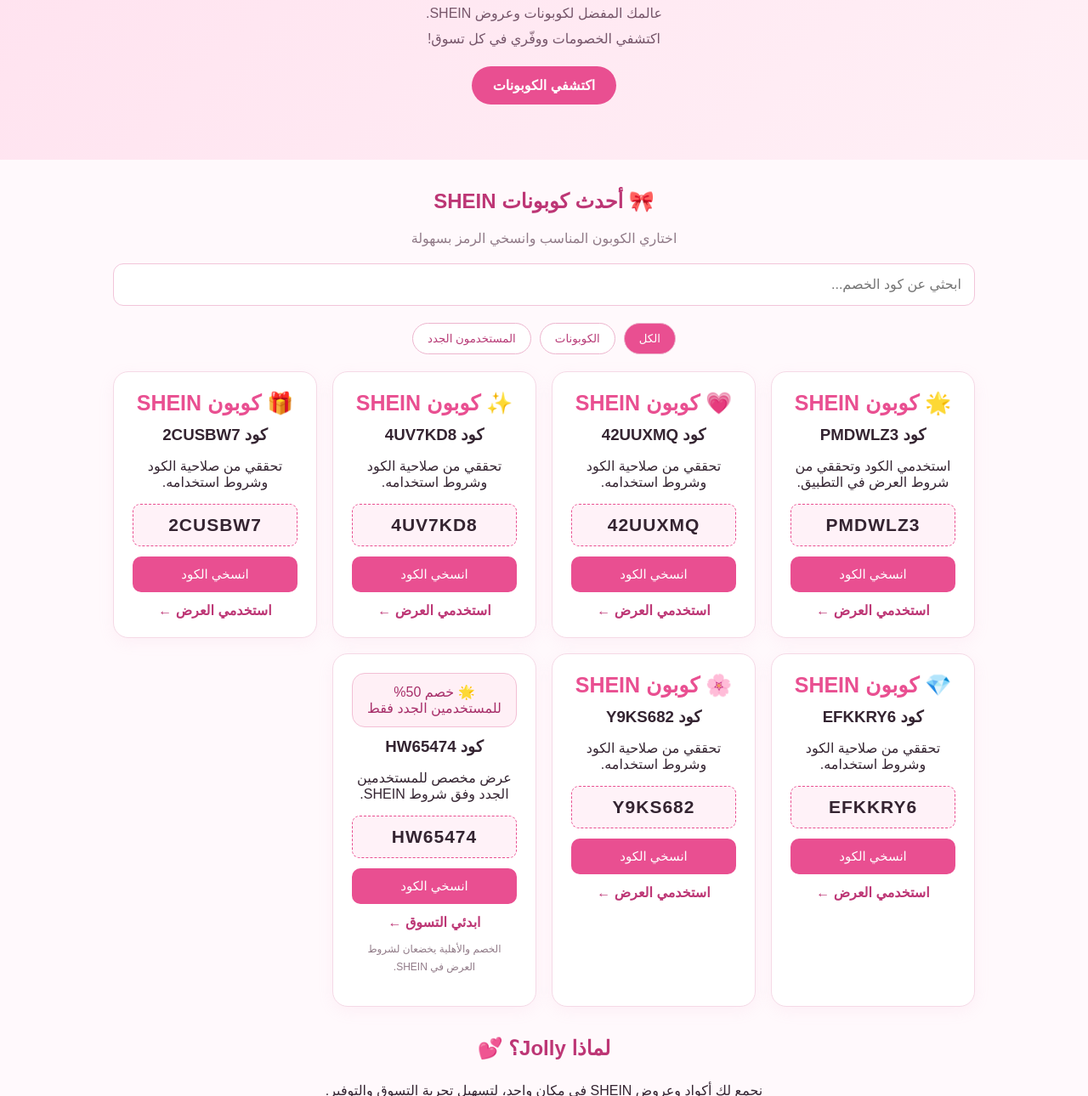
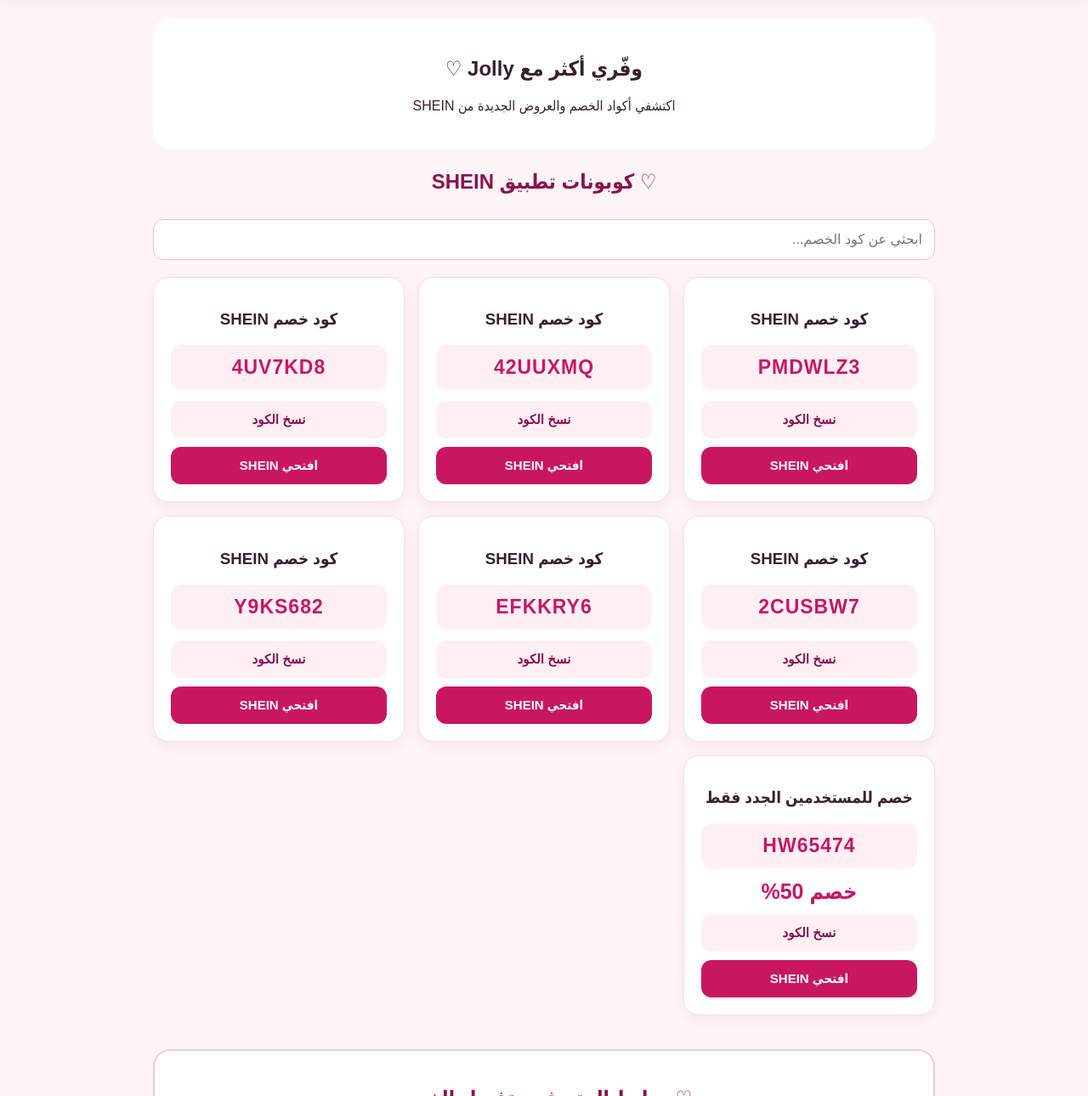
Before and after one commit to maryamsweity60-arch/Jolly, a plain HTML site: page index.html in a window 1280 px wide. Shown: the part 196-1486 px from the top of the page at 85% size. Drawn offline with Linux system fonts and the light colour scheme.

Commit message:
Update index.html

```diff
--- a/index.html
+++ b/index.html
@@ -4,212 +4,322 @@
 <head>
 <meta charset="UTF-8">
 <meta name="viewport" content="width=device-width, initial-scale=1.0">
-<title>Jolly ♡ | كوبونات وخصومات SHEIN</title>
-<meta name="description" content="اكتشفي كوبونات وعروض SHEIN مع Jolly ووفري في تسوقك.">
+<title>Jolly | كوبونات SHEIN</title>
 <style>
-*{box-sizing:border-box}
-body{margin:0;font-family:Arial,sans-serif;background:#fff9fc;color:#342431}
-header{background:#fff;padding:18px 6%;display:flex;justify-content:space-between;align-items:center;box-shadow:0 2px 12px #0000000b;flex-wrap:wrap;gap:12px}
-.logo{font-size:32px;font-weight:bold;color:#e94f91}
-nav a{margin:0 9px;text-decoration:none;color:#57404d;font-size:14px}
-.hero{text-align:center;padding:65px 20px;background:linear-gradient(135deg,#ffe2ef,#fff0f6)}
-.hero h1{font-size:36px;color:#bd3675;margin:0 0 15px}
-.hero p{color:#76566a;line-height:1.9}
-.btn{display:inline-block;background:#e94f91;color:white;padding:13px 25px;border-radius:25px;text-decoration:none;border:0;cursor:pointer;font-weight:bold}
-.container{max-width:1050px;margin:35px auto;padding:0 18px}
-h2{text-align:center;color:#bd3675}
-.search{display:block;width:100%;padding:15px;border:1px solid #f2c5da;border-radius:12px;font-size:16px;margin:20px 0}
-.categories{display:flex;gap:10px;justify-content:center;flex-wrap:wrap;margin:20px 0}
-.category{border:1px solid #edb5ce;background:white;color:#b83d78;padding:10px 17px;border-radius:22px;cursor:pointer}
-.category.active{background:#e94f91;color:white}
-.cards{display:grid;grid-template-columns:repeat(auto-fit,minmax(230px,1fr));gap:18px}
-.card{background:white;border:1px solid #f5d9e6;border-radius:18px;padding:22px;text-align:center;box-shadow:0 5px 18px #e9a6c51c}
-.discount{font-size:25px;color:#e94f91;font-weight:bold}
-.card h3{margin:12px 0}
-.code{background:#fff2f8;border:1px dashed #e94f91;padding:12px;border-radius:9px;font-size:21px;font-weight:bold;letter-spacing:1px;direction:ltr}
-.copy{width:100%;margin-top:12px;padding:12px;background:#e94f91;color:white;border:0;border-radius:10px;font-size:15px;cursor:pointer}
-.shop{display:block;margin-top:12px;color:#bd3675;text-decoration:none;font-weight:bold}
-.note{font-size:12px;color:#917b88;line-height:1.8}
-.special{background:#fff0f6;border:1px solid #f3bfd5;border-radius:15px;padding:12px;color:#a72e69;margin-bottom:12px}
-.empty{text-align:center;color:#917b88;display:none;padding:25px}
-footer{text-align:center;padding:28px;background:#fff0f6;color:#805b70;margin-top:50px;line-height:1.8}
-@media(max-width:600px){
-.hero h1{font-size:29px}
-nav a{margin:0 4px;font-size:12px}
-header{justify-content:center}
+:root {
+  --pink:#c81760;
+  --dark:#8d104c;
+  --light:#fff5f8;
+  --gold:#ffc75a;
+  --white:#fff;
 }
+* {box-sizing:border-box}
+body {
+  margin:0;
+  font-family:Arial,Tahoma,sans-serif;
+  background:var(--light);
+  color:#38202c;
+}
+header {
+  background:linear-gradient(135deg,#c81760,#8d104c);
+  color:white;
+  text-align:center;
+  padding:30px 15px;
+}
+.logo {font-size:38px;font-weight:900;letter-spacing:2px}
+header p {margin:8px 0 0}
+nav {
+  display:flex;
+  justify-content:center;
+  flex-wrap:wrap;
+  gap:10px;
+  padding:14px;
+  background:white;
+  position:sticky;
+  top:0;
+  z-index:5;
+  box-shadow:0 2px 10px #0000000d;
+}
+nav a {
+  text-decoration:none;
+  color:var(--dark);
+  font-weight:bold;
+  padding:9px 13px;
+  border-radius:20px;
+  background:#fff0f5;
+}
+.container {max-width:950px;margin:auto;padding:22px 15px}
+.hero {
+  text-align:center;
+  padding:25px 15px;
+  background:white;
+  border-radius:20px;
+  margin-bottom:25px;
+}
+h2 {color:var(--dark);text-align:center}
+.search {
+  width:100%;
+  padding:14px;
+  border:1px solid #efbfd1;
+  border-radius:12px;
+  font-size:16px;
+  margin:10px 0 20px;
+}
+.grid {
+  display:grid;
+  grid-template-columns:repeat(auto-fit,minmax(220px,1fr));
+  gap:16px;
+}
+.card {
+  background:white;
+  padding:20px;
+  border-radius:18px;
+  text-align:center;
+  box-shadow:0 5px 18px #8d104c12;
+  border:1px solid #f7dce7;
+}
+.code {
+  font-size:23px;
+  font-weight:900;
+  color:var(--pink);
+  background:#fff0f5;
+  padding:13px;
+  border-radius:12px;
+  margin:13px 0;
+  letter-spacing:1px;
+  direction:ltr;
+}
+button,.main-link {
+  display:block;
+  width:100%;
+  border:0;
+  border-radius:12px;
+  padding:13px;
+  margin-top:10px;
+  font-size:15px;
+  font-weight:bold;
+  cursor:pointer;
+  text-decoration:none;
+}
+.copy {background:#fff0f5;color:var(--dark)}
+.activate {background:var(--pink);color:white}
+.activate:hover {background:var(--dark)}
+.browser-section {
+  margin-top:40px;
+  padding:22px;
+  background:#fff;
+  border-radius:20px;
+  border:2px solid #f5c8da;
+}
+.browser-card {
+  border:1px solid #f1cada;
+  border-radius:17px;
+  padding:20px;
+  background:#fffafd;
+  text-align:center;
+}
+.discount {
+  color:var(--pink);
+  font-size:25px;
+  font-weight:900;
+  margin:12px 0;
+}
+.note {font-size:13px;color:#806575;line-height:1.7}
+footer {
+  text-align:center;
+  padding:28px 15px;
+  color:#806575;
+  font-size:13px;
+}
+.hidden {display:none}
 </style>
 </head>
 <body>
 
 <header>
-<div class="logo">Jolly ♡</div>
-<nav>
-<a href="#">الرئيسية</a>
-<a href="#offers">الكوبونات</a>
-<a href="#about">من نحن</a>
-</nav>
+  <div class="logo">JOLLY ♡</div>
+  <p>عالمكِ لعروض وكوبونات SHEIN</p>
 </header>
 
+<nav>
+  <a href="#coupons">كوبوناتي</a>
+  <a href="#browser">روابط المتصفح</a>
+  <a href="#about">عن Jolly</a>
+</nav>
+
+<main class="container">
+
   <section class="hero">
-<h1>تسوّقي بذكاء مع Jolly 💗</h1>
-<p>عالمك المفضل لكوبونات وعروض SHEIN.<br>
-اكتشفي الخصومات ووفّري في كل تسوق!</p>
-<a class="btn" href="#offers">اكتشفي الكوبونات</a>
+    <h1>وفّري أكثر مع Jolly ♡</h1>
+    <p>اكتشفي أكواد الخصم والعروض الجديدة من SHEIN</p>
   </section>
 
-<main class="container" id="offers">
-<h2>🎀 أحدث كوبونات SHEIN</h2>
-<p style="text-align:center;color:#917b88">اختاري الكوبون المناسب وانسخي الرمز بسهولة</p>
+  <section id="coupons">
+    <h2>♡ كوبونات تطبيق SHEIN</h2>
+    <input class="search" id="search" type="search"
+      placeholder="ابحثي عن كود الخصم..."
+      oninput="filterCoupons()">
 
-<input class="search" id="search" placeholder="ابحثي عن كود الخصم...">
+    <div class="grid" id="couponGrid">
 
-<div class="categories">
-<button class="category active" data-cat="all">الكل</button>
-<button class="category" data-cat="regular">الكوبونات</button>
-<button class="category" data-cat="new">المستخدمون الجدد</button>
-</div>
+      <article class="card" data-code="PMDWLZ3">
+        <h3>كود خصم SHEIN</h3>
+        <div class="code">PMDWLZ3</div>
+        <button class="copy" onclick="copyCode('PMDWLZ3')">نسخ الكود</button>
+        <a class="main-link activate"
+          href="https://onelink.shein.com/36/5r3jyk8cswmo"
+          target="_blank" rel="noopener noreferrer">افتحي SHEIN</a>
+      </article>
 
-<div class="cards" id="cards">
+      <article class="card" data-code="42UUXMQ">
+        <h3>كود خصم SHEIN</h3>
+        <div class="code">42UUXMQ</div>
+        <button class="copy" onclick="copyCode('42UUXMQ')">نسخ الكود</button>
+        <a class="main-link activate"
+          href="https://onelink.shein.com/41/5uz402rv5151"
+          target="_blank" rel="noopener noreferrer">افتحي SHEIN</a>
+      </article>
 
-<div class="card" data-cat="regular">
-<div class="discount">🌟 كوبون SHEIN</div>
-<h3>كود PMDWLZ3</h3>
-<p>استخدمي الكود وتحققي من شروط العرض في التطبيق.</p>
-<div class="code">PMDWLZ3</div>
-<button class="copy" onclick="copyCode(this)">انسخي الكود</button>
-<a class="shop" href="https://m.shein.com/il/ark/11776?goods_id=6358053465&amp;aff_id=PMDWLZ3&amp;ref=www&amp;rep=dir&amp;ret=m" target="_blank" rel="noopener">استخدمي العرض ←</a>
-</div>
+      <article class="card" data-code="4UV7KD8">
+        <h3>كود خصم SHEIN</h3>
+        <div class="code">4UV7KD8</div>
+        <button class="copy" onclick="copyCode('4UV7KD8')">نسخ الكود</button>
+        <a class="main-link activate"
+          href="https://onelink.shein.com/36/5rfczf3mkg25"
+          target="_blank" rel="noopener noreferrer">افتحي SHEIN</a>
+      </article>
 
-<div class="card" data-cat="regular">
-<div class="discount">💗 كوبون SHEIN</div>
-<h3>كود 42UUXMQ</h3>
-<p>تحققي من صلاحية الكود وشروط استخدامه.</p>
-<div class="code">42UUXMQ</div>
-<button class="copy" onclick="copyCode(this)">انسخي الكود</button>
-<a class="shop" href="https://onelink.shein.com/41/5uz402rv5151" target="_blank" rel="noopener">استخدمي العرض ←</a>
-</div>
+      <article class="card" data-code="2CUSBW7">
+        <h3>كود خصم SHEIN</h3>
+        <div class="code">2CUSBW7</div>
+        <button class="copy" onclick="copyCode('2CUSBW7')">نسخ الكود</button>
+        <a class="main-link activate"
+          href="https://onelink.shein.com/5/5nux7b9q9r8h"
+          target="_blank" rel="noopener noreferrer">افتحي SHEIN</a>
+      </article>
 
-<div class="card" data-cat="regular">
-<div class="discount">✨ كوبون SHEIN</div>
-<h3>كود 4UV7KD8</h3>
-<p>تحققي من صلاحية الكود وشروط استخدامه.</p>
-<div class="code">4UV7KD8</div>
-<button class="copy" onclick="copyCode(this)">انسخي الكود</button>
-<a class="shop" href="https://onelink.shein.com/36/5rfczf3mkg25" target="_blank" rel="noopener">استخدمي العرض ←</a>
-</div>
+      <article class="card" data-code="EFKKRY6">
+        <h3>كود خصم SHEIN</h3>
+        <div class="code">EFKKRY6</div>
+        <button class="copy" onclick="copyCode('EFKKRY6')">نسخ الكود</button>
+        <a class="main-link activate"
+          href="https://onelink.shein.com/46/5xw8wdgueujn"
+          target="_blank" rel="noopener noreferrer">افتحي SHEIN</a>
+      </article>
 
-<div class="card" data-cat="regular">
-<div class="discount">🎁 كوبون SHEIN</div>
-<h3>كود 2CUSBW7</h3>
-<p>تحققي من صلاحية الكود وشروط استخدامه.</p>
-<div class="code">2CUSBW7</div>
-<button class="copy" onclick="copyCode(this)">انسخي الكود</button>
-<a class="shop" href="https://onelink.shein.com/5/5nux7b9q9r8h" target="_blank" rel="noopener">استخدمي العرض ←</a>
-</div>
+      <article class="card" data-code="Y9KS682">
+        <h3>كود خصم SHEIN</h3>
+        <div class="code">Y9KS682</div>
+        <button class="copy" onclick="copyCode('Y9KS682')">نسخ الكود</button>
+        <a class="main-link activate"
+          href="https://onelink.shein.com/39/5tpdkig6d4yv"
+          target="_blank" rel="noopener noreferrer">افتحي SHEIN</a>
+      </article>
 
-<div class="card" data-cat="regular">
-<div class="discount">💎 كوبون SHEIN</div>
-<h3>كود EFKKRY6</h3>
-<p>تحققي من صلاحية الكود وشروط استخدامه.</p>
-<div class="code">EFKKRY6</div>
-<button class="copy" onclick="copyCode(this)">انسخي الكود</button>
-<a class="shop" href="https://onelink.shein.com/46/5xw8wdgueujn" target="_blank" rel="noopener">استخدمي العرض ←</a>
-</div>
-
-<div class="card" data-cat="regular">
-<div class="discount">🌸 كوبون SHEIN</div>
-<h3>كود Y9KS682</h3>
-<p>تحققي من صلاحية الكود وشروط استخدامه.</p>
-<div class="code">Y9KS682</div>
-<button class="copy" onclick="copyCode(this)">انسخي الكود</button>
-<a class="shop" href="https://onelink.shein.com/39/5tpdkig6d4yv" target="_blank" rel="noopener">استخدمي العرض ←</a>
-</div>
-
-<div class="card" data-cat="new">
-<div class="special">🌟 خصم 50% للمستخدمين الجدد فقط</div>
-<h3>كود HW65474</h3>
-<p>عرض مخصص للمستخدمين الجدد وفق شروط SHEIN.</p>
+      <article class="card" data-code="HW65474">
+        <h3>خصم للمستخدمين الجدد فقط</h3>
         <div class="code">HW65474</div>
-<button class="copy" onclick="copyCode(this)">انسخي الكود</button>
-<a class="shop" href="https://onelink.shein.com/57/655despoa16q" target="_blank" rel="noopener">ابدئي التسوق ←</a>
-<p class="note">الخصم والأهلية يخضعان لشروط العرض في SHEIN.</p>
-</div>
+        <div class="discount">خصم 50%</div>
+        <button class="copy" onclick="copyCode('HW65474')">نسخ الكود</button>
+        <a class="main-link activate"
+          href="https://onelink.shein.com/57/655despoa16q"
+          target="_blank" rel="noopener noreferrer">افتحي SHEIN</a>
+      </article>
 
     </div>
+  </section>
 
-<p class="empty" id="empty">لم نعثر على كوبون بهذا الاسم 💗</p>
+  <section id="browser" class="browser-section">
+    <h2>♡ روابط المتصفح وتفعيل الخصم</h2>
+    <p style="text-align:center">
+      اختاري العرض واضغطي على زر التفعيل للانتقال مباشرة إلى SHEIN.
+    </p>
+
+    <div class="grid">
+
+      <article class="browser-card">
+        <h3>تخفيضات نهاية العام الكبرى</h3>
+        <div class="discount">خصم يصل إلى 85%</div>
+        <div class="code">695T84G</div>
+        <button class="activate"
+          onclick="activateOffer('695T84G','https://onelink.shein.com/59/67hoptflzzn4')">
+          فعّلي الخصم الآن
+        </button>
+        <p class="note">سيحاول الموقع نسخ الكود وفتح عرض SHEIN مباشرة.</p>
+      </article>
+
+      <article class="browser-card">
+        <h3>عرض SHEIN عبر المتصفح</h3>
+        <div class="code">PMDWLZ3</div>
+        <button class="activate"
+          onclick="activateOffer('PMDWLZ3','https://m.shein.com/il/ark/11776?goods_id=6358053465&aff_id=PMDWLZ3&ref=www&rep=dir&ret=m')">
+          فعّلي الخصم الآن
+        </button>
+        <p class="note">سيحاول الموقع نسخ الكود وفتح عرض SHEIN مباشرة.</p>
+      </article>
+
+    </div>
+  </section>
+
+  <section id="about" class="hero" style="margin-top:30px">
+    <h2>عن Jolly ♡</h2>
+    <p>Jolly يجمع لكِ أكواد وعروض SHEIN في مكان واحد لتسهيل التسوق والتوفير.</p>
+    <p class="note">قد تحتوي الروابط على روابط إحالة تسويقية، وقد نحصل على عمولة عند استيفاء شروط البرنامج.</p>
+  </section>
+
 </main>
 
-<section class="container" id="about">
-<h2>لماذا Jolly؟ 💕</h2>
-<p style="text-align:center;line-height:2">
-نجمع لك أكواد وعروض SHEIN في مكان واحد،
-لتسهيل تجربة التسوق والتوفير.
-</p>
-</section>
-
 <footer>
-<strong>Jolly ♡</strong>
-<p>تسوّقي أكثر، ووفّري أكثر!</p>
-<p>قد نحصل على عمولة عند التسوق عبر بعض روابطنا التسويقية، دون تكلفة إضافية عليك.</p>
-<p>© 2026 Jolly - جميع الحقوق محفوظة</p>
+  Jolly ♡ جميع الحقوق محفوظة
 </footer>
 
 <script>
-function copyCode(button){
-const code=button.parentElement.querySelector('.code').innerText;
-const original='انسخي الكود';
-if(navigator.clipboard && window.isSecureContext){
-navigator.clipboard.writeText(code).then(()=>{
-button.innerText='تم النسخ ✓';
-setTimeout(()=>button.innerText=original,2000);
-}).catch(()=>fallbackCopy(code,button));
-}else{
-fallbackCopy(code,button);
+async function copyCode(code) {
+  try {
+    await navigator.clipboard.writeText(code);
+    alert('تم نسخ الكود: ' + code);
+  } catch (error) {
+    fallbackCopy(code);
   }
 }
-function fallbackCopy(code,button){
-const field=document.createElement('textarea');
-field.value=code;
+
+function fallbackCopy(code) {
+  const field = document.createElement('textarea');
+  field.value = code;
   document.body.appendChild(field);
   field.select();
-try{
+  try {
     document.execCommand('copy');
-button.innerText='تم النسخ ✓';
-setTimeout(()=>button.innerText='انسخي الكود',2000);
-}catch(e){
-alert('انسخي الكود: '+code);
+    alert('تم نسخ الكود: ' + code);
+  } catch (error) {
+    alert('انسخي الكود يدوياً: ' + code);
   }
   field.remove();
 }
 
-const search=document.getElementById('search');
-const cards=[...document.querySelectorAll('.card')];
-const categories=[...document.querySelectorAll('.category')];
-let activeCategory='all';
+function activateOffer(code, url) {
+  // فتح الرابط فور الضغط لتقليل احتمال منع النافذة من المتصفح
+  const newTab = window.open(url, '_blank');
 
-function filterCards(){
-const value=search.value.toLowerCase().trim();
-let visible=0;
-cards.forEach(card=>{
-const matchesText=card.innerText.toLowerCase().includes(value);
-const matchesCategory=activeCategory==='all'||card.dataset.cat===activeCategory;
-card.style.display=matchesText&&matchesCategory?'block':'none';
-if(matchesText&&matchesCategory)visible++;
-});
-document.getElementById('empty').style.display=visible?'none':'block';
+  // محاولة نسخ الكود في الوقت نفسه
+  copyCode(code);
+
+  // إذا منع المتصفح فتح تبويب جديد، نفتح الرابط في الصفحة الحالية
+  if (!newTab) {
+    window.location.href = url;
+  }
 }
 
-search.addEventListener('input',filterCards);
-categories.forEach(button=>{
-button.addEventListener('click',()=>{
-categories.forEach(b=>b.classList.remove('active'));
-button.classList.add('active');
-activeCategory=button.dataset.cat;
-filterCards();
+function filterCoupons() {
+  const value = document.getElementById('search').value.toUpperCase();
+  document.querySelectorAll('#couponGrid .card').forEach(card => {
+    card.classList.toggle(
+      'hidden',
+      !card.dataset.code.includes(value)
+    );
   });
-});
+}
 </script>
+
 </body>
 </html>
```
Lines whose indentation alone changed are shown as unchanged.
